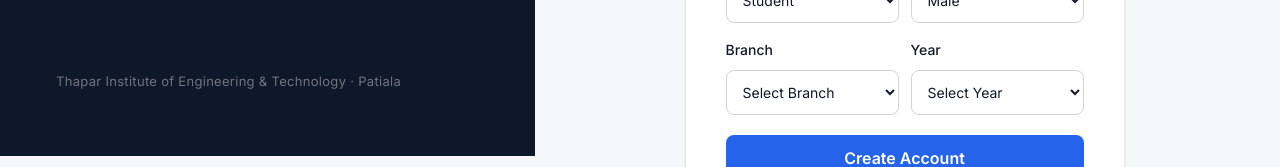
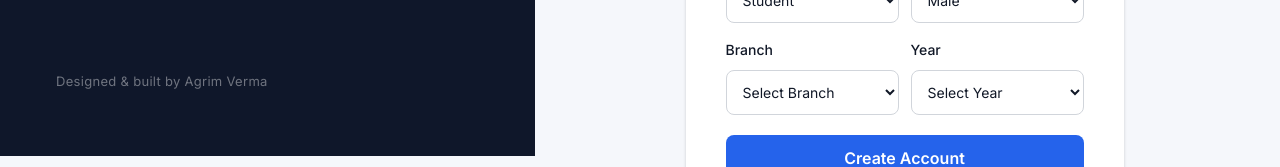
Before and after one commit to AgrimVerma11/OpportunityQuest, a React (Vite) app in the folder frontend/: page /register in a window 1280 px wide. Shown: the part 644-811 px from the top of the page. Built offline with nearby package versions, Linux system fonts and the light colour scheme; no server answers.

Commit message:
update register page intro copy

```diff
--- a/frontend/src/pages/Register.jsx
+++ b/frontend/src/pages/Register.jsx
@@ -105,7 +105,7 @@ function Register() {
         </ul>
 
         <p className="auth-institute">
-          Thapar Institute of Engineering &amp; Technology · Patiala
+          Designed &amp; built by Agrim Verma
         </p>
       </div>
 
```
